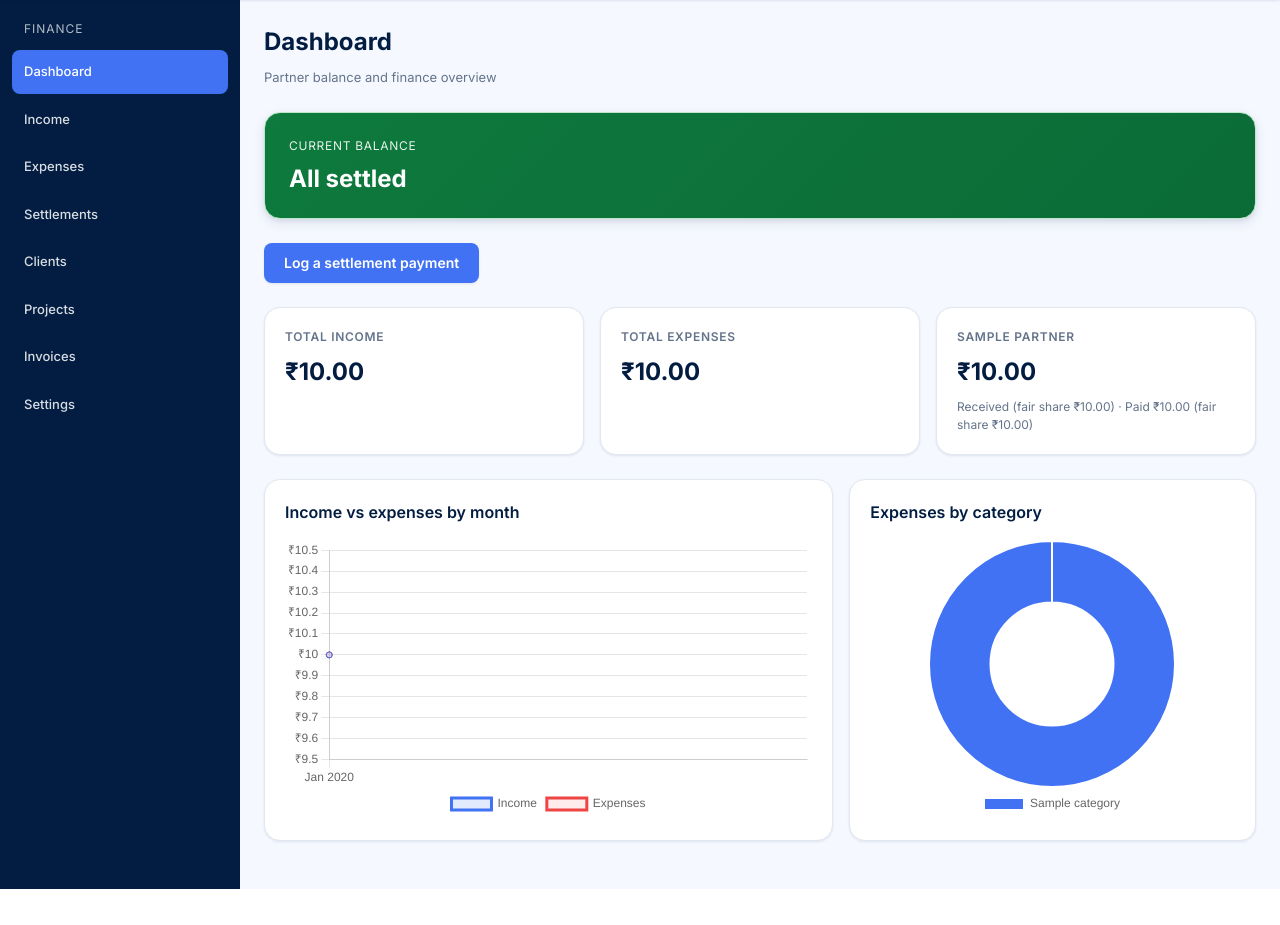
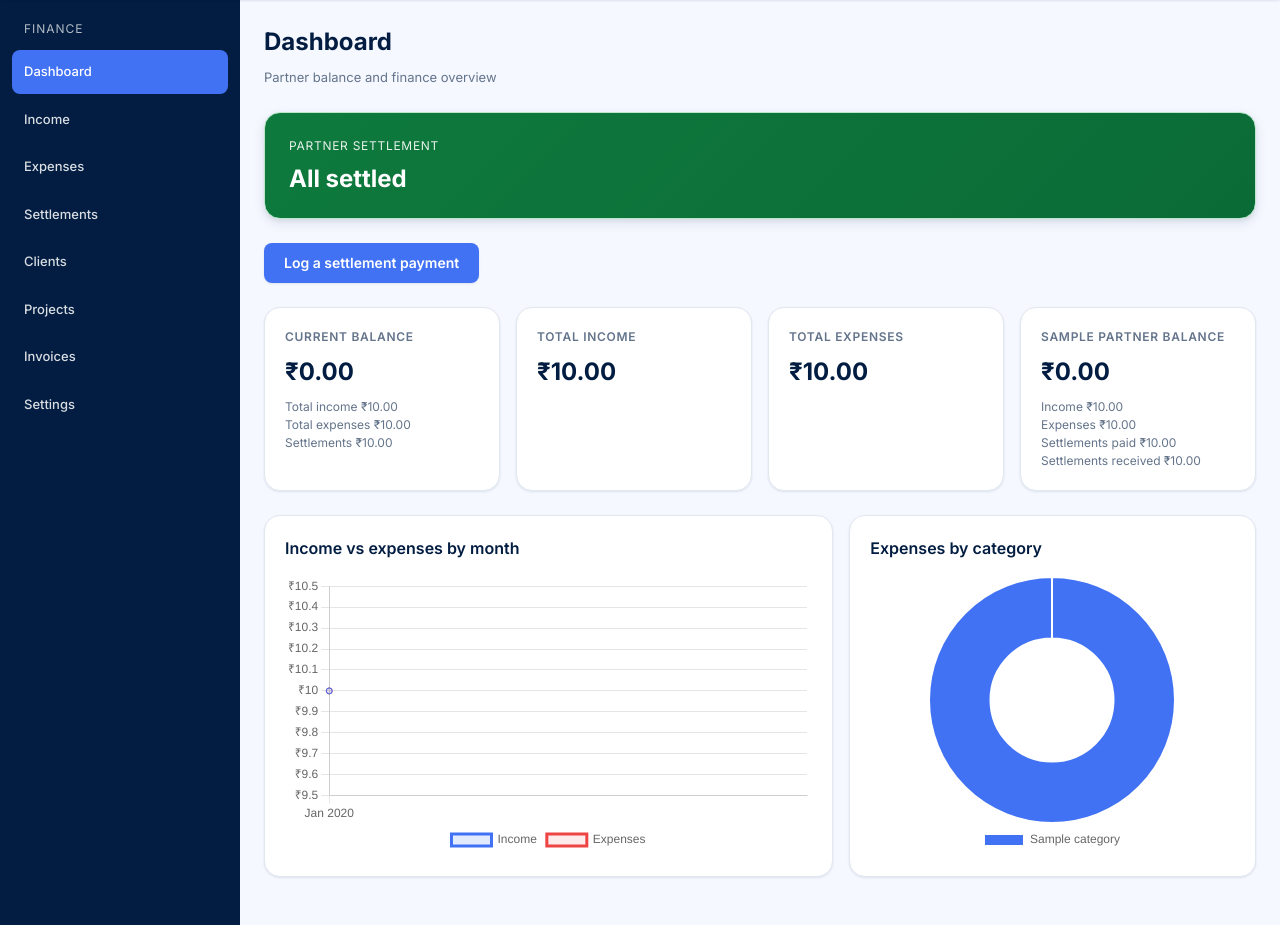
Before and after one commit to kyrithbuilds/kyrith, a PHP site: page /admin/index.php in a window 1280 px wide. Shown: the part 46-971 px from the top of the page. Before the commit the page ends 935 px from the top, so only its background shows below. Run offline with PHP 8.4, Linux system fonts and the light colour scheme; the visitor is signed in with stand-in values (Sample User, id 1); tables that the repository leaves empty hold one stand-in row (values such as "Sample post").

Commit message:
Show company and partner cash balances on the live admin dashboard.
Co-authored-by: Cursor <cursoragent@cursor.com>

```diff
--- a/admin/assets/css/style.css
+++ b/admin/assets/css/style.css
@@ -627,6 +627,7 @@ input[type="date"]::-webkit-calendar-picker-indicator {
     font-size: var(--text-xs);
     color: var(--slate);
     margin: var(--space-2) 0 0;
+    line-height: 1.5;
 }
 
 .charts-grid {
--- a/admin/includes/finance-calculations.php
+++ b/admin/includes/finance-calculations.php
@@ -8,12 +8,17 @@ declare(strict_types=1);
  * @return array{
  *   total_income: float,
  *   total_expenses: float,
+ *   total_settlements: float,
+ *   current_balance: float,
  *   partners: list<array{
  *     id: int,
  *     name: string,
  *     split_ratio: float,
  *     income_received: float,
  *     expenses_paid: float,
+ *     settlements_paid: float,
+ *     settlements_received: float,
+ *     cash_balance: float,
  *     fair_share_income: float,
  *     fair_share_expense: float,
  *     income_imbalance: float,
@@ -85,18 +90,21 @@ function finance_calculate_settlement_summary(PDO $pdo): array
         $incomeImbalance = $incomeReceived - $fairShareIncome;
         $expenseImbalance = $expensesPaid - $fairShareExpense;
 
-        $netSettled = 0.0;
+        $settlementsPaid = 0.0;
+        $settlementsReceived = 0.0;
         if (isset($settlementsOut[$id])) {
             foreach ($settlementsOut[$id] as $amount) {
-                $netSettled += $amount;
+                $settlementsPaid += $amount;
             }
         }
         if (isset($settlementsIn[$id])) {
             foreach ($settlementsIn[$id] as $amount) {
-                $netSettled -= $amount;
+                $settlementsReceived += $amount;
             }
         }
 
+        $netSettled = $settlementsPaid - $settlementsReceived;
+        $cashBalance = $incomeReceived - $expensesPaid - $settlementsPaid + $settlementsReceived;
         $netPosition = $incomeImbalance - $expenseImbalance - $netSettled;
 
         $partnerRows[] = [
@@ -105,6 +113,9 @@ function finance_calculate_settlement_summary(PDO $pdo): array
             'split_ratio' => $splitRatio,
             'income_received' => $incomeReceived,
             'expenses_paid' => $expensesPaid,
+            'settlements_paid' => $settlementsPaid,
+            'settlements_received' => $settlementsReceived,
+            'cash_balance' => $cashBalance,
             'fair_share_income' => $fairShareIncome,
             'fair_share_expense' => $fairShareExpense,
             'income_imbalance' => $incomeImbalance,
@@ -143,9 +154,13 @@ function finance_calculate_settlement_summary(PDO $pdo): array
         $balanceMessage = 'All settled';
     }
 
+    $totalSettlements = (float) $pdo->query('SELECT COALESCE(SUM(amount), 0) FROM settlements')->fetchColumn();
+
     return [
         'total_income' => $totalIncome,
         'total_expenses' => $totalExpenses,
+        'total_settlements' => $totalSettlements,
+        'current_balance' => $totalIncome - $totalExpenses,
         'partners' => $partnerRows,
         'balance_message' => $balanceMessage,
         'debtor_name' => $debtorName,
--- a/admin/index.php
+++ b/admin/index.php
@@ -28,7 +28,7 @@ $isSettled = $summary['debtor_name'] === null;
 </div>
 
 <div class="balance-hero<?= $isSettled ? ' is-settled' : ' is-owed' ?>">
-    <p class="balance-hero-label">Current balance</p>
+    <p class="balance-hero-label">Partner settlement</p>
     <p class="balance-hero-amount"><?= h($summary['balance_message']) ?></p>
 </div>
 
@@ -37,6 +37,15 @@ $isSettled = $summary['debtor_name'] === null;
 </div>
 
 <div class="metrics-grid">
+    <div class="metric-card">
+        <p class="metric-label">Current balance</p>
+        <p class="metric-value"><?= h(finance_format_inr($summary['current_balance'])) ?></p>
+        <p class="metric-sub">
+            Total income <?= h(finance_format_inr($summary['total_income'])) ?><br>
+            Total expenses <?= h(finance_format_inr($summary['total_expenses'])) ?><br>
+            Settlements <?= h(finance_format_inr($summary['total_settlements'])) ?>
+        </p>
+    </div>
     <div class="metric-card">
         <p class="metric-label">Total income</p>
         <p class="metric-value"><?= h(finance_format_inr($summary['total_income'])) ?></p>
@@ -47,12 +56,13 @@ $isSettled = $summary['debtor_name'] === null;
     </div>
     <?php foreach ($summary['partners'] as $partner): ?>
         <div class="metric-card">
-            <p class="metric-label"><?= h($partner['name']) ?></p>
-            <p class="metric-value"><?= h(finance_format_inr($partner['income_received'])) ?></p>
+            <p class="metric-label"><?= h($partner['name']) ?> balance</p>
+            <p class="metric-value"><?= h(finance_format_inr($partner['cash_balance'])) ?></p>
             <p class="metric-sub">
-                Received (fair share <?= h(finance_format_inr($partner['fair_share_income'])) ?>)
-                · Paid <?= h(finance_format_inr($partner['expenses_paid'])) ?>
-                (fair share <?= h(finance_format_inr($partner['fair_share_expense'])) ?>)
+                Income <?= h(finance_format_inr($partner['income_received'])) ?><br>
+                Expenses <?= h(finance_format_inr($partner['expenses_paid'])) ?><br>
+                Settlements paid <?= h(finance_format_inr($partner['settlements_paid'])) ?><br>
+                Settlements received <?= h(finance_format_inr($partner['settlements_received'])) ?>
             </p>
         </div>
     <?php endforeach; ?>
```
